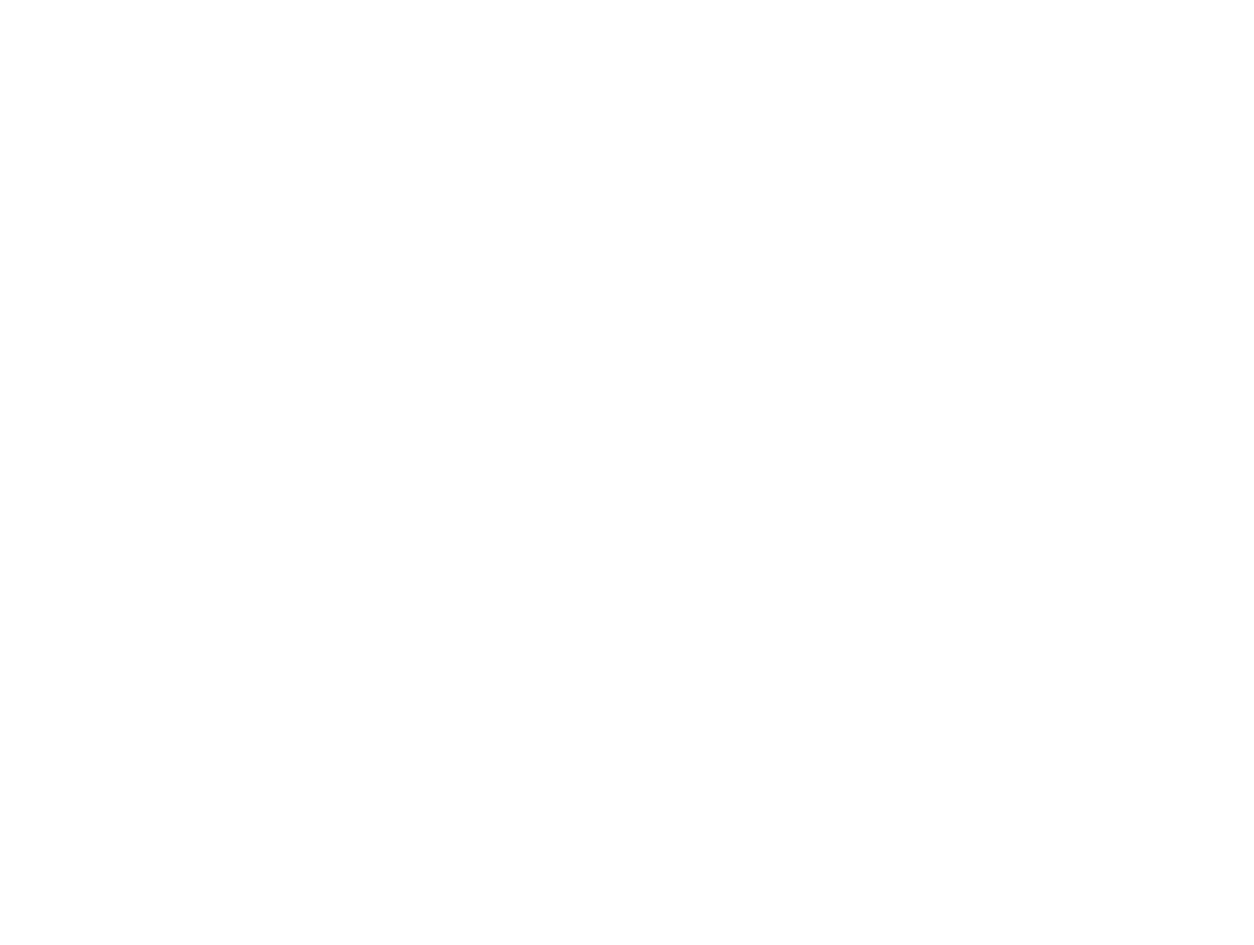
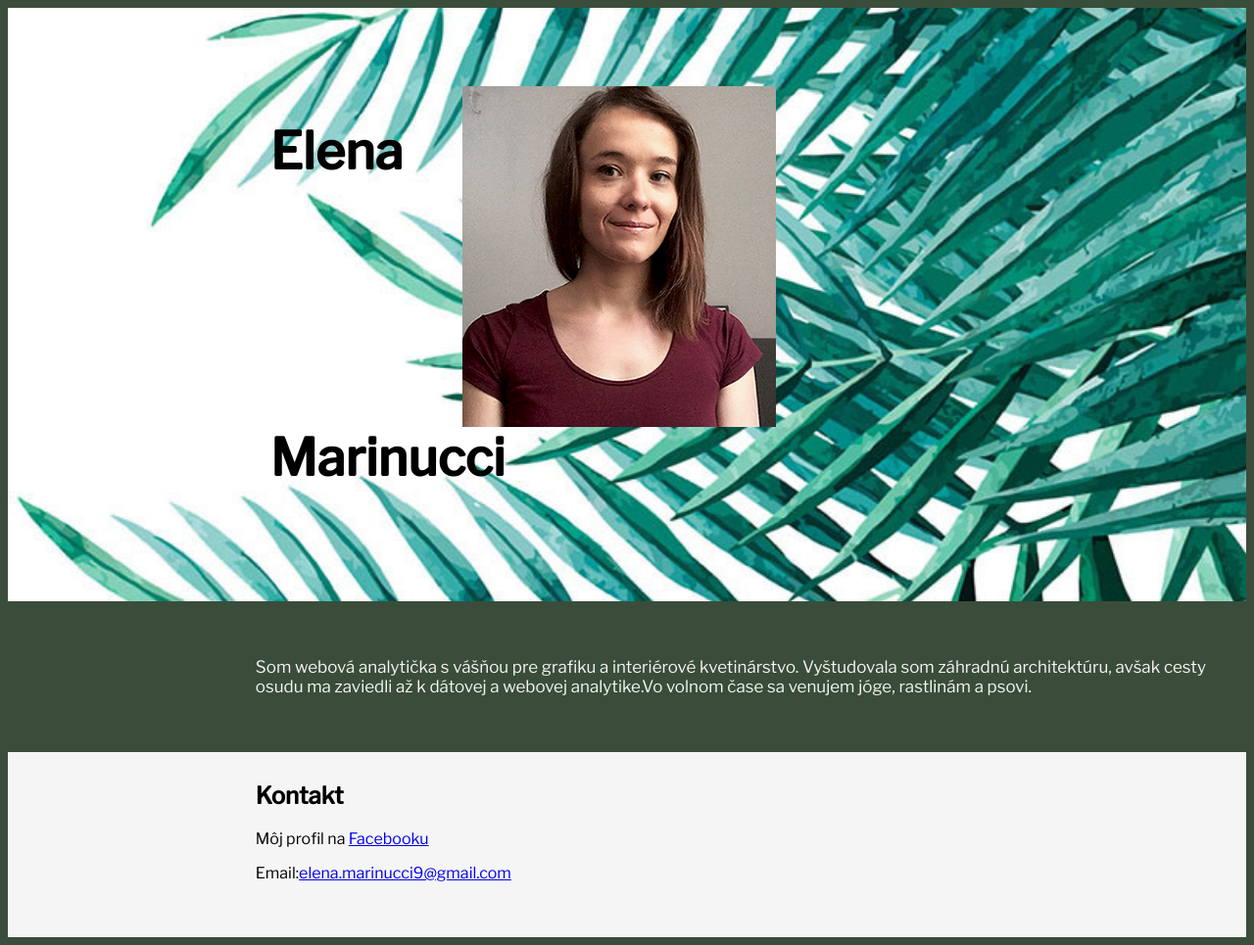
Before and after one commit to tvorimweb-2020-praha-podzim/du-01-vizitka-elenamarinucci, a plain HTML site: page index.html in a window 1280 px wide. Shown: the whole page at 98% size. Before the commit the page ends 800 px from the top, so only its background shows below. Drawn offline with nearby package versions, Linux system fonts and the light colour scheme.

Commit message:
vizitka zaklad

```diff
--- a/index.html
+++ b/index.html
@@ -16,3 +16,34 @@ Vizitku ostyluj pomocí CSS:
 
 Tip: Webdesign In 4 Minutes https://jgthms.com/web-design-in-4-minutes/
 -->
+<!DOCTYPE html>
+<html lang="en">
+<head>
+  <meta charset="UTF-8">
+  <meta name="viewport" content="width=0, initial-scale=1.0">
+  <title>Vizitka-Elena-Marinucci</title>
+  <link href="https://fonts.googleapis.com/css2?family=Dosis&family=Libre+Franklin:ital,wght@0,400;0,500;1,400&display=swap" rel="stylesheet">
+  <link rel="stylesheet" href="style.css">
+</head>
+<body>
+
+  <header>
+    <img class="mojefoto" src="pictures/Elena_Marinucci_foto2.jpg"
+    alt="Moja Fotka">
+    <h1>Elena Marinucci</h1>
+  </header>
+
+     <section class="omne" id="omne">
+     <p>Som webová analytička s vášňou pre grafiku a interiérové kvetinárstvo. Vyštudovala som záhradnú architektúru, avšak cesty osudu ma zaviedli až k dátovej a webovej analytike.Vo volnom čase sa venujem jóge, rastlinám a psovi.</p>
+    </section>
+
+    <section class="kontakt" id="kontakt" >
+    <h2>Kontakt</h2>
+        <p>Môj profil na
+          <a href="https://www.facebook.com/elena.krutekova
+          ">Facebooku</a></p>
+        <p>Email:<a href="mailto:elena.marinucci9@gmail.com">elena.marinucci9@gmail.com</a></p>
+    </section>
+
+</body>
+</html>
--- /dev/null
+++ b/style.css
@@ -0,0 +1,40 @@
+body {
+  background-color: rgb(58, 77, 58);
+  color: whitesmoke;
+  font-family:'Libre Franklin' ;
+  font-weight: 200;
+}
+
+section{
+  padding: 40px 20%;
+  overflow: auto;
+}
+
+.omne{
+  padding-right:2% ;
+  font-size: 17px;
+}
+.kontakt{
+  padding-top: 10px;
+  background-color: whitesmoke;
+  color: black;
+}
+
+header{
+  padding: 80px;
+  background-image: url(pictures/palm.jpg);
+  background-position: center;
+  background-size: cover;
+}
+
+.mojefoto{
+  width: 320px;
+  float: right;
+  margin-right: 400px;
+}
+h1{
+  text-align: left;
+  padding-left: 17%;
+  font-size: 52px;
+  color: black;
+}
```
Also changed, not shown: pictures/Elena_Marinucci_foto2.jpg (added), pictures/palm.jpg (added).
